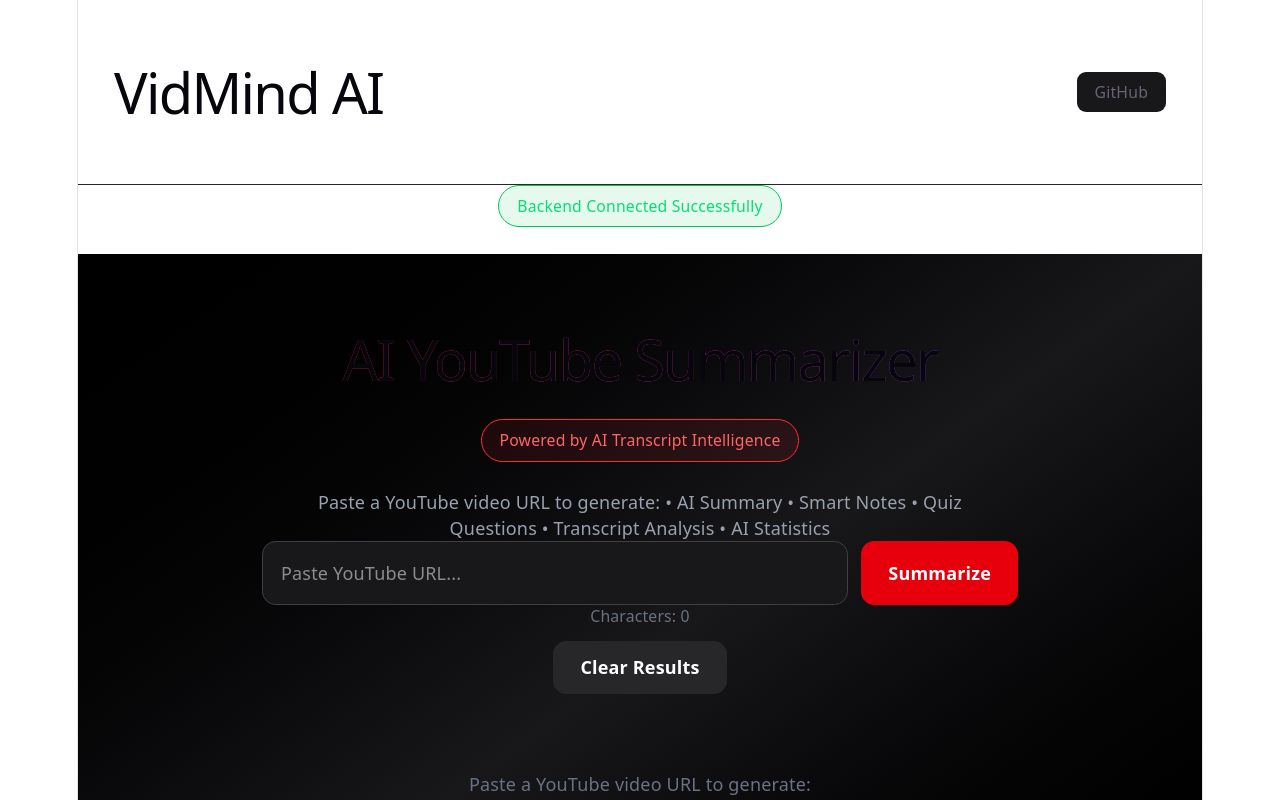
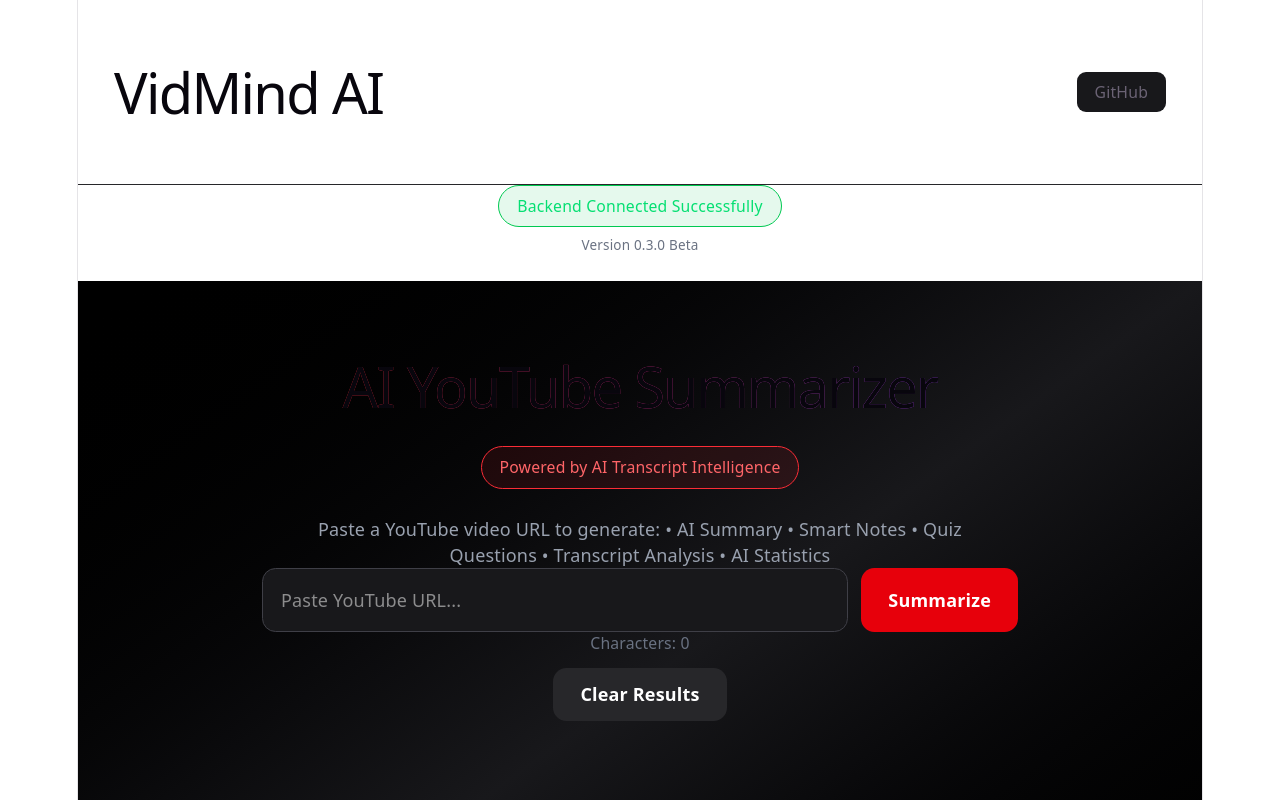
Before and after one commit to pragatipandey-tech/Youtube-AI-Summarizer, a React app in the folder frontend/: page / in a window 1280 px wide. Shown: the top 800 px of the page. Built offline with nearby package versions, Linux system fonts and the light colour scheme; the HTML template or start-up script is replaced by a standard one.

Commit message:
Add application version badge

```diff
--- a/frontend/src/App.jsx
+++ b/frontend/src/App.jsx
@@ -87,12 +87,16 @@ function App() {
     <>
       <Navbar />
 
-      <div className="w-full flex justify-center mb-6">
+      <div className="w-full flex flex-col items-center mb-6">
 
-        <div className="bg-green-500/10 border border-green-500 text-green-400 px-4 py-2 rounded-full text-sm">
+       <div className="bg-green-500/10 border border-green-500 text-green-400 px-4 py-2 rounded-full text-sm">
 
-         Backend Connected Successfully
+          Backend Connected Successfully
 
+        </div>
+
+        <div className="mt-2 text-xs text-gray-500">
+          Version 0.3.0 Beta
         </div>
 
       </div>
```
